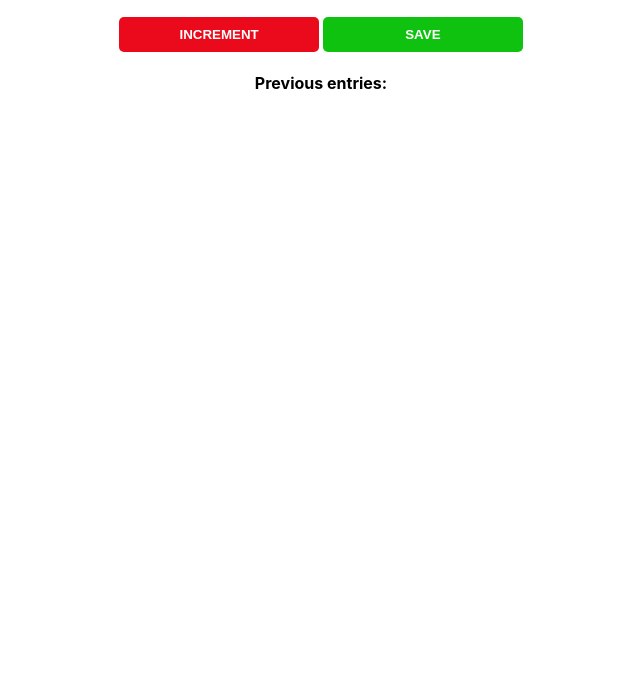
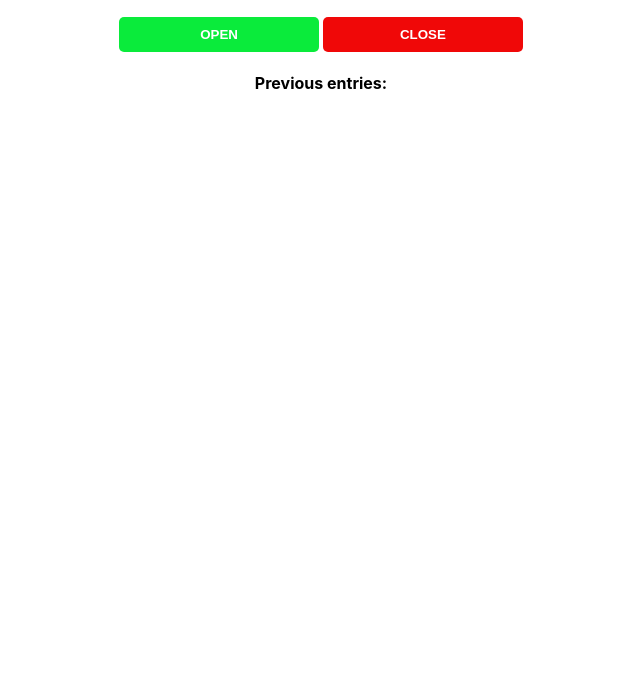
Before and after one commit to BozGitHub/First-time, a plain HTML site: page index.htm in a window 1280 px wide. Shown: the part 122-800 px from the top of the page, without its empty margins (319-959 px from the left). Drawn offline with Linux system fonts and the light colour scheme.

Commit message:
Changed to open close text

```diff
--- a/index.css
+++ b/index.css
@@ -33,10 +33,10 @@ button {
     border-radius: 5px;
 }
 
-#increment-btn {
-    background: rgb(235, 10, 28);
+#open-btn {
+    background: rgb(10, 235, 59);
 }
 
-#save-btn {
-    background: rgb(16, 194, 16);
+#close-btn {
+    background: rgb(240, 8, 8);
 }
--- a/index.htm
+++ b/index.htm
@@ -6,13 +6,12 @@
     </head>
     <body>
         <div>
-        <h1>People entered:</h1>
+        <h1>LG14 Door:</h1>
 
 
         <h2 id="count-el">0</h2>
-        <!-- Create a INCREMENT button with the id="increment-btn" -->
-        <button id="increment-btn" onclick="increment()">INCREMENT</button>
-        <button id="save-btn" onclick="save()">SAVE</button>
+        <button id="open-btn" onclick="open()">OPEN</button>
+        <button id="close-btn" onclick="close()">CLOSE</button>
         <p id="save-el">Previous entries: </p>
         </div>
         <script src="index.js"> </script>
--- a/index.js
+++ b/index.js
@@ -1,20 +1,20 @@
 
-let countEl = document.getElementById("count-el")
-let saveEl = document.getElementById("save-el")
+let openEl = document.getElementById("open-el")
+let closeEl = document.getElementById("close-el")
 let count = 0
 
 
 
-function increment() {
+function open() {
     count += 1
     countEl.textContent = count
 
 }
 
 
-function save() {
+function close() {
     let countStr = count + " - "
-    saveEl.textContent += countStr
+    closeEl.textContent += countStr
     countEl.textContent = 0
     count = 0
 
```
